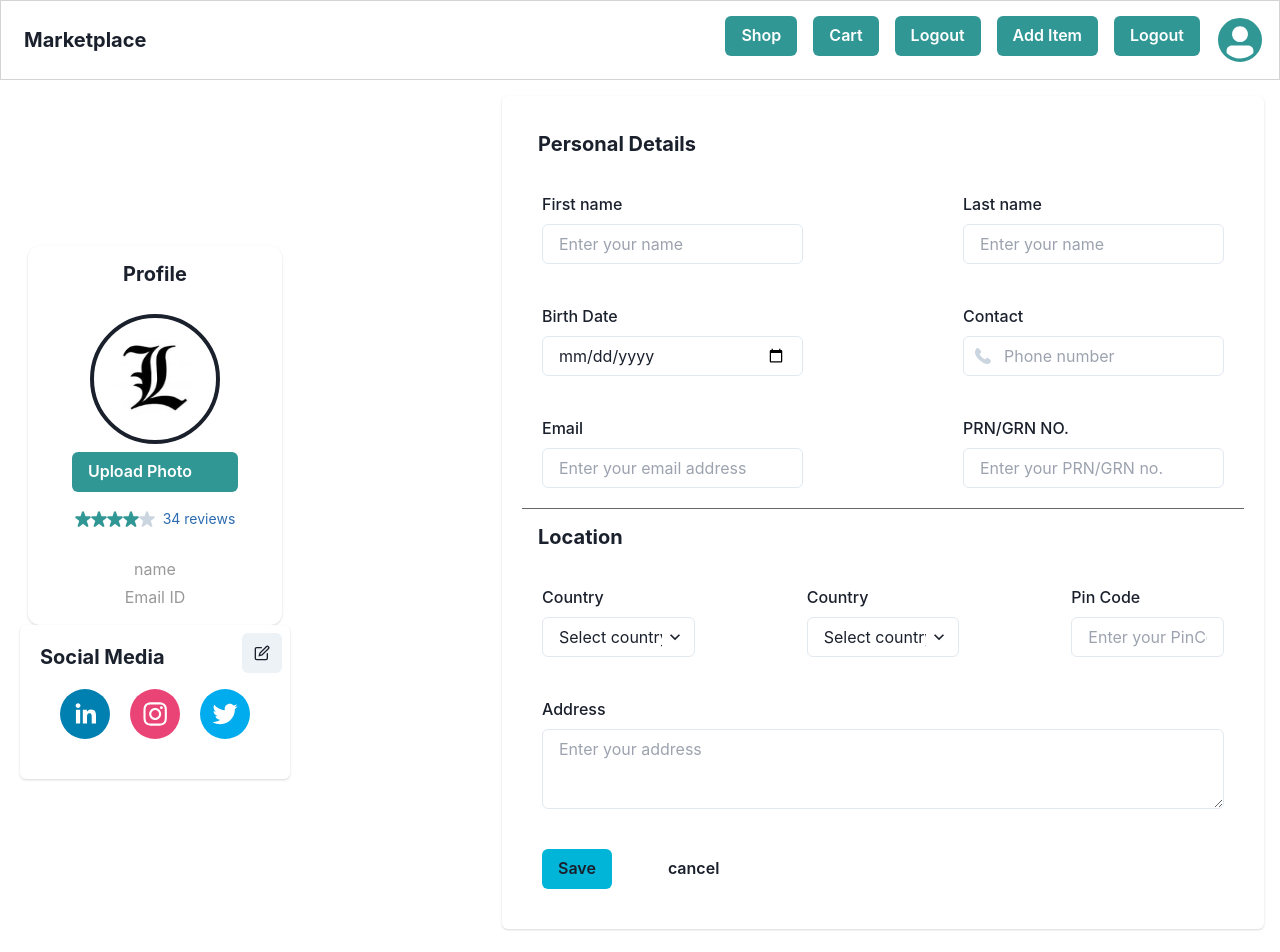
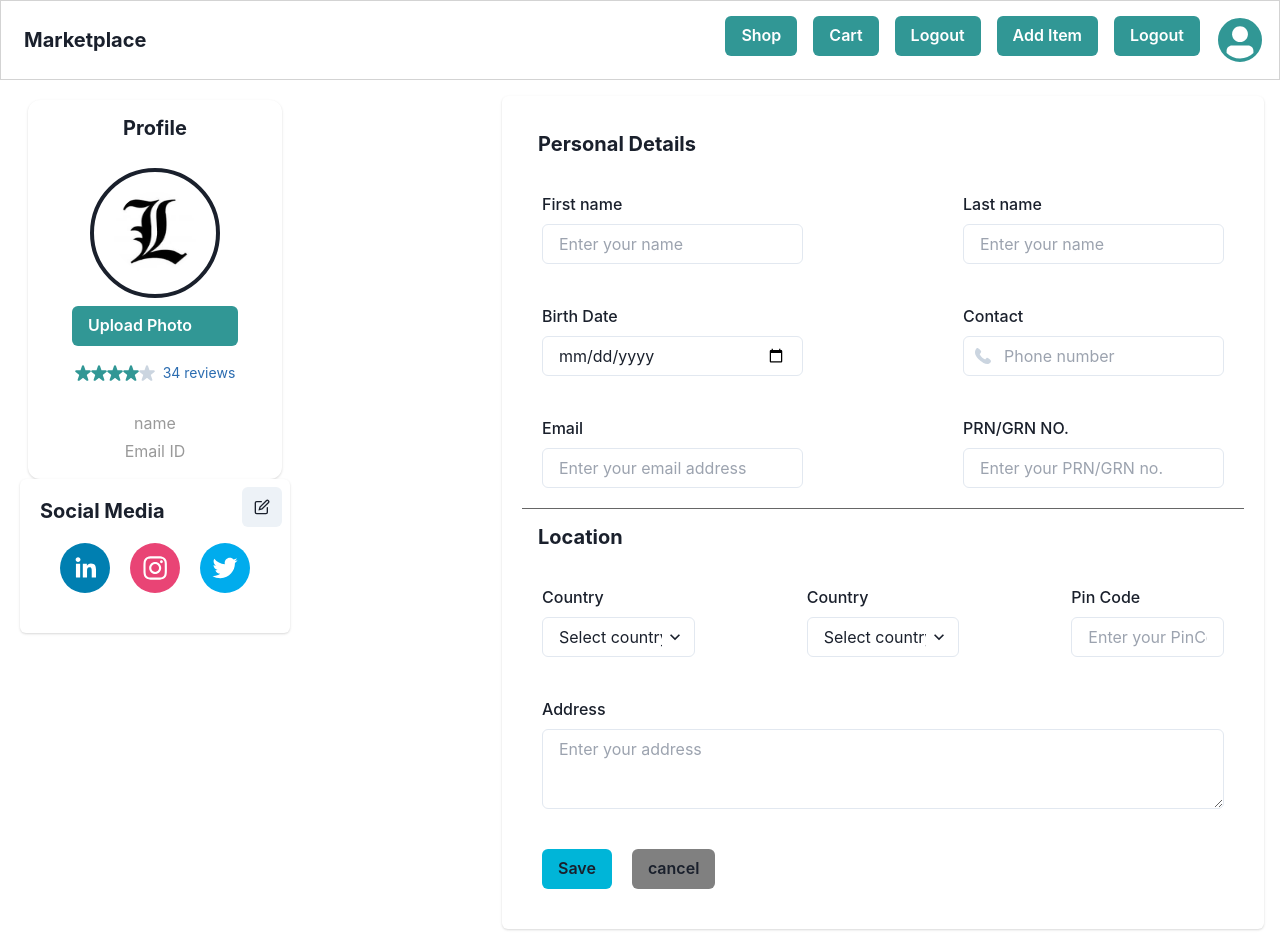
Before and after one commit to mlscvitpune/VIT-Marketplace, a React (Create React App) app: page /UserProfile in a window 1280 px wide. Shown: the top 952 px of the page. Built offline with nearby package versions, Linux system fonts and the light colour scheme; no server answers.

Commit message:
make responsive - p1

```diff
--- a/src/components/Form/Form.js
+++ b/src/components/Form/Form.js
@@ -14,15 +14,16 @@ import {
   Card,
   Select,
   InputLeftElement,
+  Flex,
   } from '@chakra-ui/react'
   import { PhoneIcon } from "@chakra-ui/icons";
 
 
 const Form = () => {
   return (
-        <VStack spacing={10} p={4}>
+      <VStack spacing={10} p={4}>
           <Card p={5}>
-            <Box p={4}>
+            <Box p={4} >
               <Heading size={"md"}>Personal Details</Heading>
             </Box>
             <HStack spacing={"40"} p={5}>
@@ -93,9 +94,9 @@ const Form = () => {
               <FormLabel htmlFor="address">Address</FormLabel>
               <Textarea placeholder="Enter your address" />
             </FormControl>
-            <HStack spacing={"10"} p={5}>
+            <HStack spacing={"5"} p={5}>
               <Button bgColor={"cyan.500"}>Save</Button>
-              <Button bgColor={"White"}>cancel</Button>
+              <Button bgColor={"grey"}>cancel</Button>
             </HStack>
           </Card>
         </VStack>
--- a/src/pages/UserProfile.js
+++ b/src/pages/UserProfile.js
@@ -1,4 +1,4 @@
-import React, {useState} from 'react'
+import React, { useState } from 'react'
 import Form from '../components/Form/Form'
 import img from '../components/Images/Profile.jpeg'
 import { SocialIcon } from "react-social-icons";
@@ -15,6 +15,8 @@ import {
   Center,
   Heading,
   IconButton,
+  useMediaQuery,
+  Flex,
 } from '@chakra-ui/react'
 import { StarIcon, EditIcon } from '@chakra-ui/icons'
 import Items from '../components/Shop/Items'
@@ -32,11 +34,12 @@ const UserProfile = () => {
     rating: 4,
   };
 
-  const handleSubmit = () => {};
+  const [isSmallViewport ] = useMediaQuery("(max-width:600px)")
+
   return (
     <>
-      <HStack spacing={"44"}>
-        <Box p={5}>
+      <Stack spacing={"44"} direction={isSmallViewport  ? "column" : "row"}>
+        <Box p={5} >
           <Center>
             <Card p={4} size={"lg"}>
               <Box alignSelf={'center'}>
@@ -54,7 +57,6 @@ const UserProfile = () => {
                     alt="User"
                   />
                   <Button
-                    onClick={handleSubmit}
                     colorScheme="teal"
                     variant="solid"
                   >
@@ -81,7 +83,6 @@ const UserProfile = () => {
                   </Box>
                 </Stack>
               </CardBody>
-
               <Stack spacing="1">
                 <Text textAlign={"center"}>name</Text>
                 <Text textAlign={"center"}>Email ID</Text>
@@ -96,7 +97,6 @@ const UserProfile = () => {
                 icon={<EditIcon />}
               />
             </Box>
-
             <HStack spacing={"5"} align="center" p={5}>
               ReactDOM.render(
               <SocialIcon url="https://linkedin.com/" />, document.body);
@@ -107,11 +107,10 @@ const UserProfile = () => {
             </HStack>
           </Card>
         </Box>
-        <Box>
-          <Form />
-        </Box>
-      </HStack>
-      <Items userprofile = {true} username={localStorage.getItem('user')} />
+        <Form />
+      </Stack>
+
+      <Items userprofile={true} username={localStorage.getItem('user')} />
     </>
   )
 }
```
